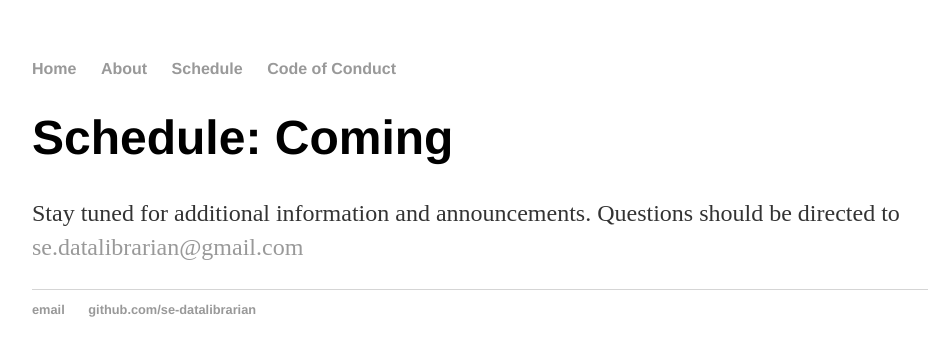
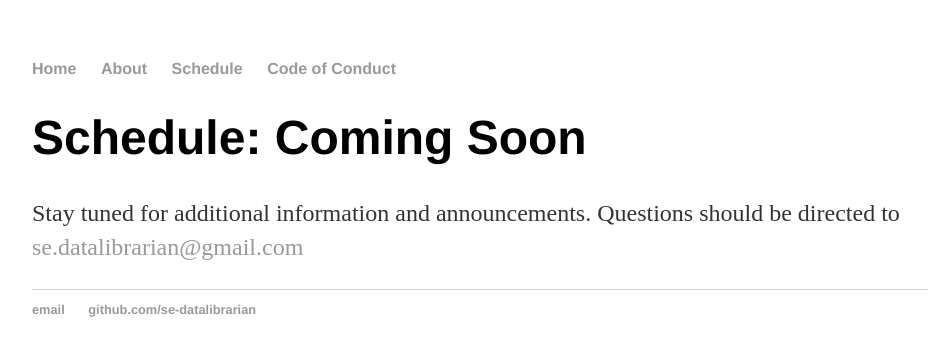
Before and after one commit to se-datalibrarian/test, a Jekyll site: the page built from schedule/index.html, in a window 1280 px wide. Shown: the top 356 px of the page, without its empty margins (160-1090 px from the left). Built offline with Jekyll 4.4.1, drawn with Linux system fonts in a browser that asks for light colours.

Commit message:
Updated via the Open Science Framework

```diff
--- a/schedule/index.html
+++ b/schedule/index.html
@@ -5,7 +5,7 @@ title:  Schedule fo th SE Data Librarian Symposium
 
 ---
     		<div class="blurb">
-			<h1>Schedule: Coming</h1>
+			<h1>Schedule: Coming Soon</h1>
 <p>
 Stay tuned for additional information and announcements. Questions should be directed to <a href="mailto:se.datalibrarian@gmail.com">se.datalibrarian@gmail.com</a></p>
     		</div><!-- /.blurb -->
```
